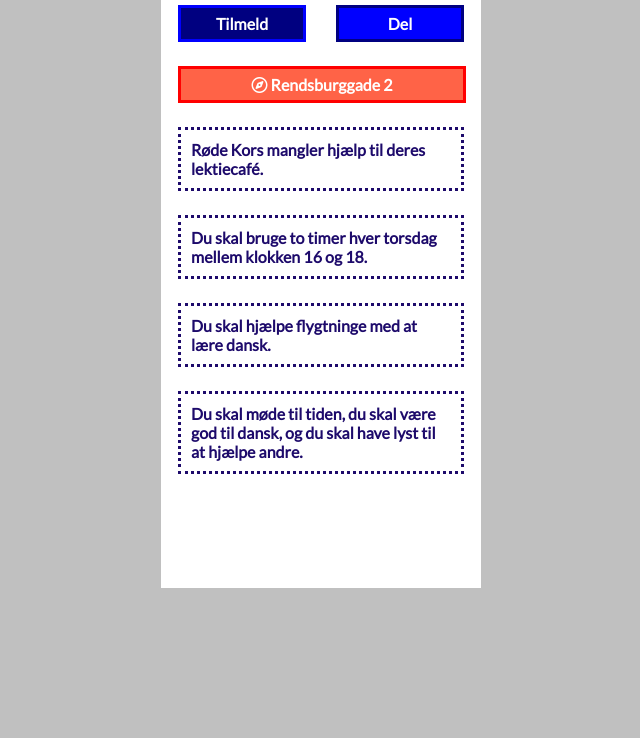
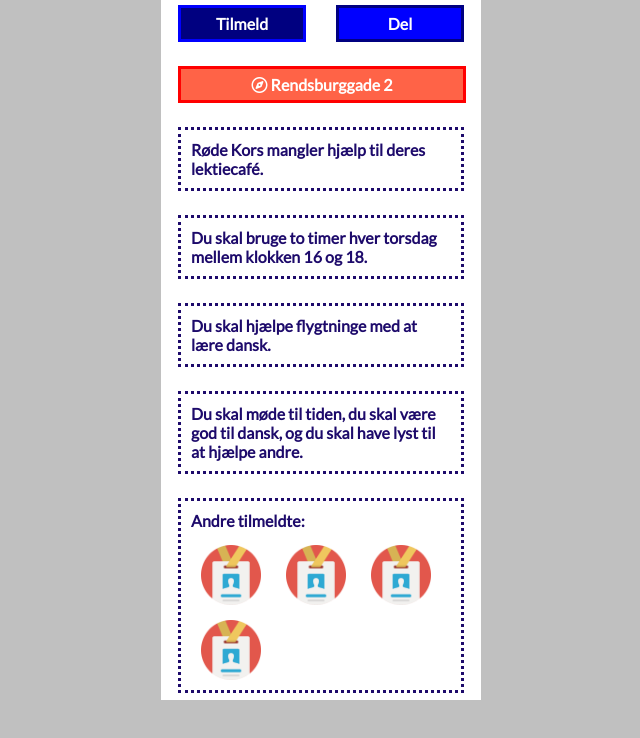
Before and after one commit to snordby/frivillig, a plain HTML site: page opslag1.html in a window 1280 px wide. Shown: the part 62-800 px from the top of the page, without its empty margins (319-959 px from the left). Drawn offline with Linux system fonts and the light colour scheme.

Commit message:
Add files via upload

```diff
--- a/opslag1.html
+++ b/opslag1.html
@@ -35,6 +35,14 @@
       <div class="box0">
 	Du skal møde til tiden, du skal være god til dansk, og du skal have lyst til at hjælpe andre.
       </div>
+      <div class="box0">
+	Andre tilmeldte:<br />
+	<img src="identification.png" class="andre" />
+	<img src="identification.png" class="andre" />
+	<img src="identification.png" class="andre" />
+	<br />
+	<img src="identification.png" class="andre" />
+      </div>
     </div>
 
     </div>
```
